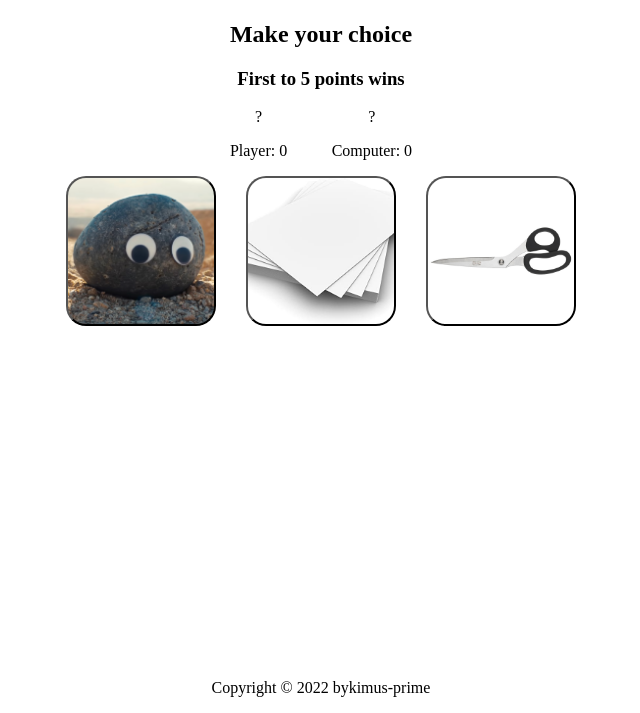
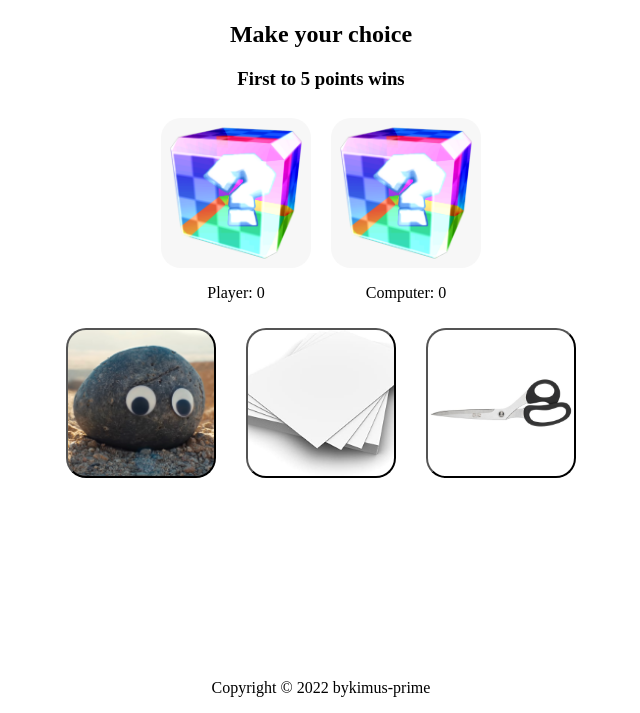
Before and after one commit to bykimus-prime/rock-paper-scissors2, a plain HTML site: page index.html in a window 1280 px wide. Shown: the part 87-800 px from the top of the page, without its empty margins (319-959 px from the left). Drawn offline with Linux system fonts and the light colour scheme.

Commit message:
Add mariokart box for initial choices in scoreboard

```diff
--- a/index.html
+++ b/index.html
@@ -20,11 +20,11 @@
             <h3 class="score-message" id="scoreMessage">First to 5 points wins</h3>
             <div class="scores-container">
                 <div class="scorebox">
-                    <div class="choice" id="playerChoice">?</div>
+                    <div class="choice" id="playerChoice"></div>
                     <p class="score" id="playerScore">Player: 0</p>
                 </div>
                 <div class="scorebox">
-                    <div class="choice" id="computerChoice">?</div>
+                    <div class="choice" id="computerChoice"></div>
                     <p class="score" id="computerScore">Computer: 0</p>
                 </div>
             </div>
--- a/style.css
+++ b/style.css
@@ -49,6 +49,30 @@
     justify-content: space-between;
 }
 
+.scorebox {
+    display: flex;
+    flex-direction: column;
+    margin: 10px;
+}
+
+#playerChoice {
+    background-image: url(./imgs/mariokart_box.png);
+    background-size: cover;
+    background-position: center;
+    height: 150px;
+    width: 150px;
+    border-radius: 20px;
+}
+
+#computerChoice {
+    background-image: url(./imgs/mariokart_box.png);
+    background-size: cover;
+    background-position: center;
+    height: 150px;
+    width: 150px;
+    border-radius: 20px;
+}
+
 .footer {
     position: absolute;
     bottom: 0;
```
Also changed, not shown: imgs/mariokart_box.png (added).
